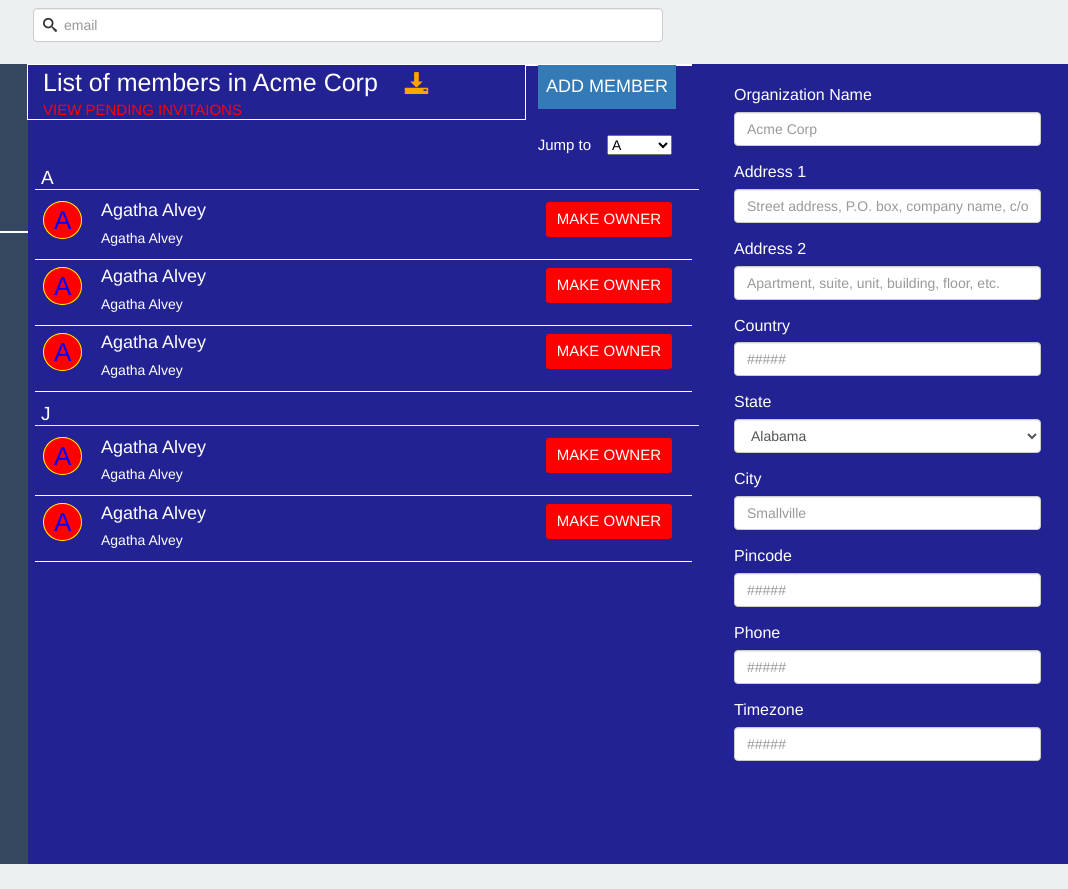
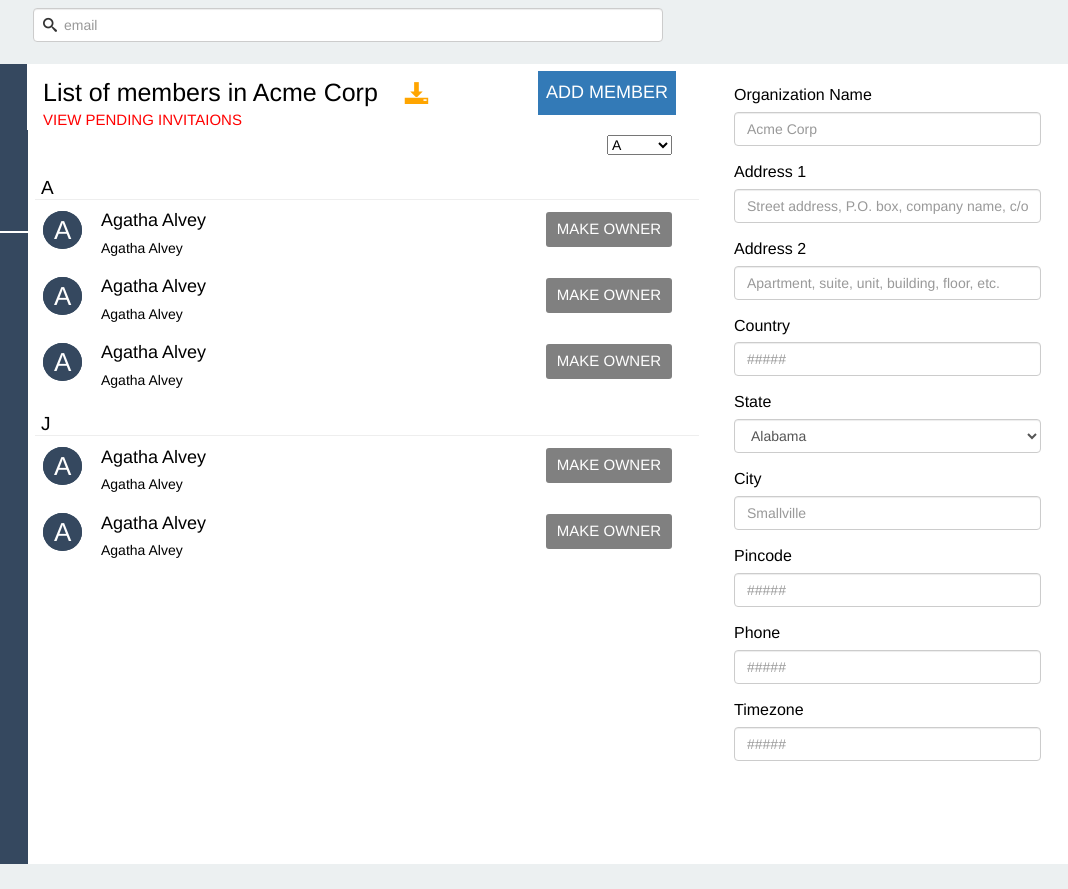
Before and after one commit to rohinsha/UI-dashboard-task3, a website: page index.html in a window 1280 px wide. Shown: the full height of the page, 212-1280 px from the left. Drawn offline with nearby package versions, Linux system fonts and the light colour scheme; files that its build step writes are made by us from their sources; files whose address does not match are found by name.

Commit message:
Remove blue background color

```diff
--- a/sass/abstracts/_variables.scss
+++ b/sass/abstracts/_variables.scss
@@ -2,7 +2,7 @@
 $darkgray: #35485f;
 $lightgray: #ecf0f1;
 $textcolor: #3c6273;
-$white: #f0f9fc;
+$white: #fff;
 $whitish: #fff;
 $yellow: #e5ab13;
 $gray: #808080;
--- a/sass/pages/_dashboard.scss
+++ b/sass/pages/_dashboard.scss
@@ -26,8 +26,8 @@
 
 
 .content-wrapper {
-  background-color: $darkblue;
-  color: white;
+  background-color: $white;
+  color: $black;
   height: 800px;
   margin-left: 240px;
 
@@ -70,6 +70,7 @@
 
   p {
     font-size: 25px;
+    margin-top: 10px;
   }
 }
 
@@ -83,6 +84,7 @@
   padding: 10px 8px;
   position: absolute;
   right: 15px;
+  margin-top: 6px;
 }
 
 .left-sidebar {
@@ -151,10 +153,11 @@
   min-height: 1550px;
 
   button {
-	  background-color: red;
+	  background-color: $gray;
     font-size: 15px;
     position: absolute;
     right: 20px;
+    color: $white;
   }
 
   .row {
@@ -249,10 +252,10 @@
 }
 
 .name-initials {
-  background-color: red;
-  border: 1px solid yellow;
+  background-color: $darkgray;
+  border: 1px solid $darkgray;
   border-radius: 100%;
-  color: blue;
+  color: $white;
   font-size: 26px;
   margin-top: 50px;
   padding: 3px 10px;
@@ -355,10 +358,11 @@
  }
 
 .make-owner-btn {
-  background-color: red;
+  background-color: $gray;
   font-size: 15px;
   position: absolute;
   right: 20px;
+  color: $white;
 }
 
 .form-group {
```
